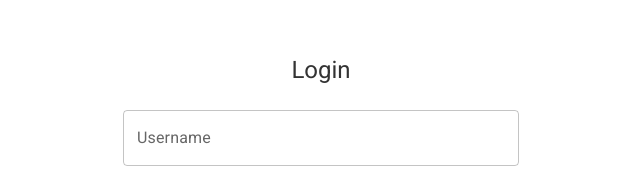
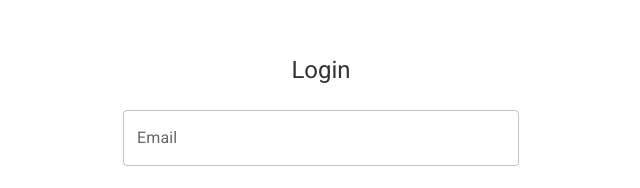
Before and after one commit to AlinaAlexandraVizireanu/vaultcore-frontend, a React (Vite) app: page /login in a window 1280 px wide. Shown: the part 220-408 px from the top of the page, without its empty margins (319-959 px from the left). Built offline with nearby package versions, Linux system fonts and the light colour scheme.

Commit message:
update login data

```diff
--- a/src/pages/Auth/Login.jsx
+++ b/src/pages/Auth/Login.jsx
@@ -32,11 +32,11 @@ export default function Login() {
       </Typography>
       <form onSubmit={handleSubmit(onSubmit)}>
         <TextInput
-          label="Username"
-          name="username"
+          label="Email"
+          name="email"
           register={register}
-          required={{ value: true, message: "Username is required" }}
-          error={errors.username}
+          required={{ value: true, message: "Email is required" }}
+          error={errors.email}
         />
         <PasswordInput
           label="Password"
```
